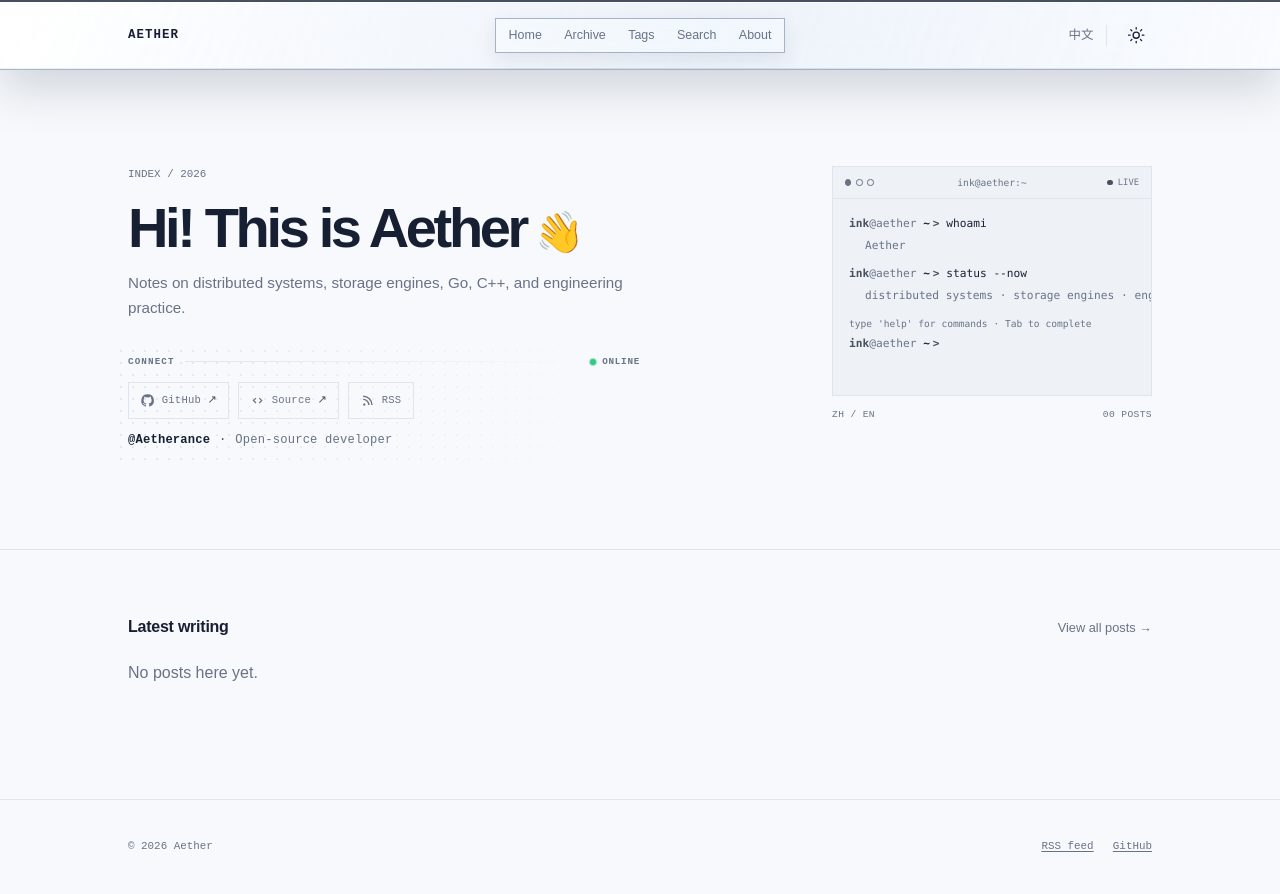
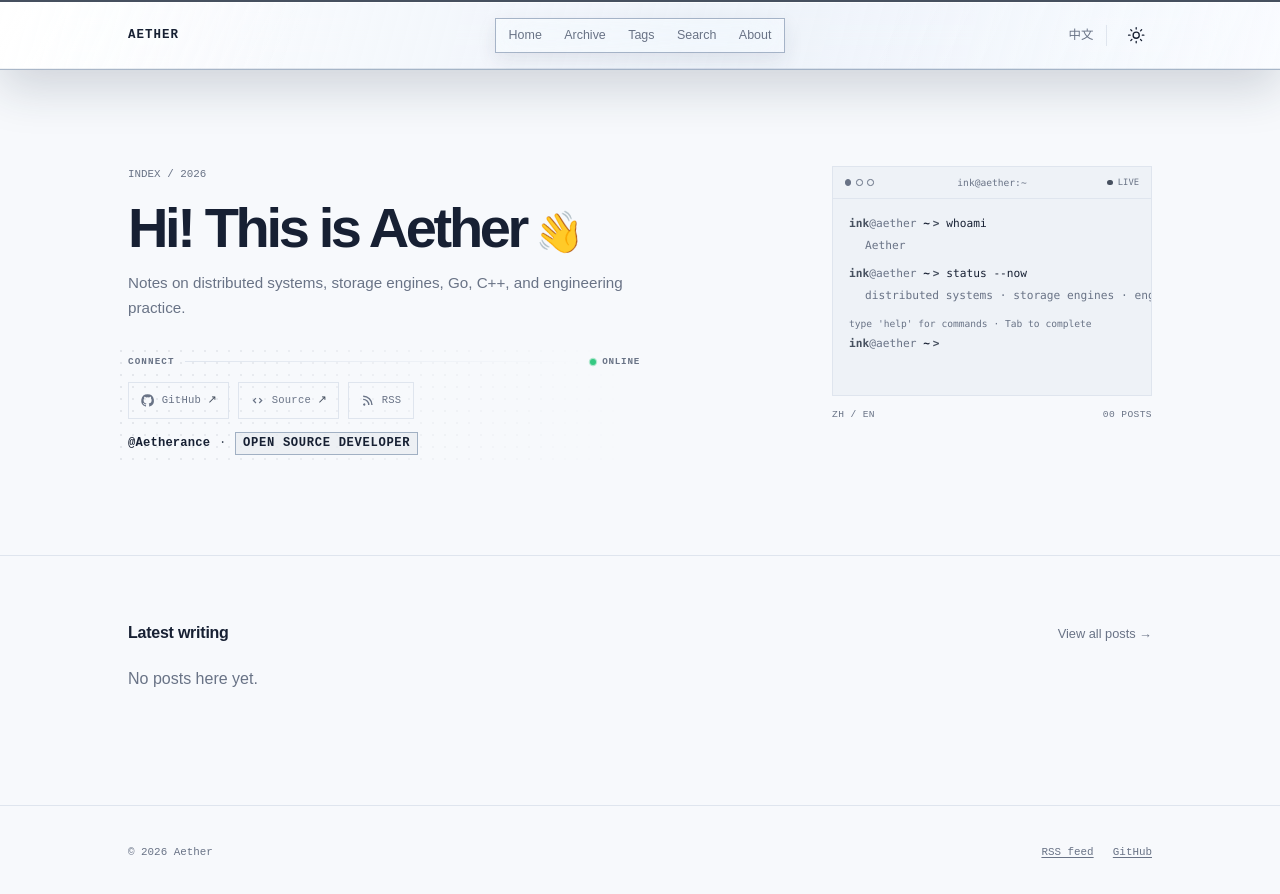
Before and after one commit to Aetherance/Aetherance.github.io, an Astro site: page /en in a window 1280 px wide. Built offline with nearby package versions, Linux system fonts and the light colour scheme; Astro itself is replaced by a stand-in of ours.

Commit message:
style: emphasize homepage developer role

```diff
--- a/src/components/HomePage.astro
+++ b/src/components/HomePage.astro
@@ -53,7 +53,11 @@ const title = page > 1 ? (lang === 'zh' ? `文章 · 第 ${page} 页` : `Writing
               RSS
             </a>
           </nav>
-          <p class="profile-note"><strong>@{siteConfig.handle}</strong><span aria-hidden="true">·</span>{lang === 'zh' ? '开源开发者' : 'Open-source developer'}</p>
+          <p class="profile-note">
+            <strong>@{siteConfig.handle}</strong>
+            <span class="separator" aria-hidden="true">·</span>
+            <span class="role">Open Source Developer</span>
+          </p>
         </div>
       </div>
       <div class="side">
@@ -95,9 +99,10 @@ const title = page > 1 ? (lang === 'zh' ? `文章 · 第 ${page} 页` : `Writing
   .profile-links a:hover { border-color: var(--glass-line); background: var(--glass-bg); color: var(--text); transform: translateY(-1px); }
   .profile-links svg { width: .95rem; height: .95rem; fill: currentColor; }
   .profile-links span { color: var(--accent); font-size: .7rem; }
-  .profile-note { display: flex; align-items: center; gap: .55rem; margin: .8rem 0 0; color: var(--muted); font-family: ui-monospace, monospace; font-size: .76rem; font-weight: 500; letter-spacing: .015em; line-height: 1.4; }
+  .profile-note { display: flex; flex-wrap: wrap; align-items: center; gap: .55rem; margin: .8rem 0 0; color: var(--muted); font-family: ui-monospace, monospace; font-size: .76rem; font-weight: 500; letter-spacing: .015em; line-height: 1.4; }
   .profile-note strong { color: var(--text); font-weight: 650; }
-  .profile-note span { color: var(--accent); }
+  .profile-note .separator { color: var(--accent); }
+  .profile-note .role { padding: .12rem .42rem; border: 1px solid var(--glass-line); background: color-mix(in srgb, var(--accent-soft) 72%, transparent); color: var(--text); font-size: .76rem; font-weight: 700; letter-spacing: .055em; text-transform: uppercase; }
   .side { justify-self: end; width: min(100%, 20rem); min-width: 0; }
   .stats { display: flex; justify-content: space-between; gap: 1rem; margin-top: .65rem; color: var(--muted); font-family: ui-monospace, monospace; font-size: .6rem; letter-spacing: .04em; }
   .latest { padding-top: clamp(2.5rem, 6vw, 4rem); }
```
